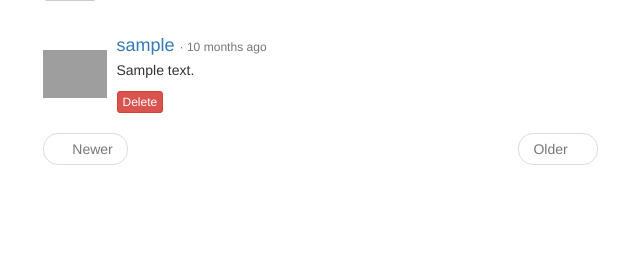
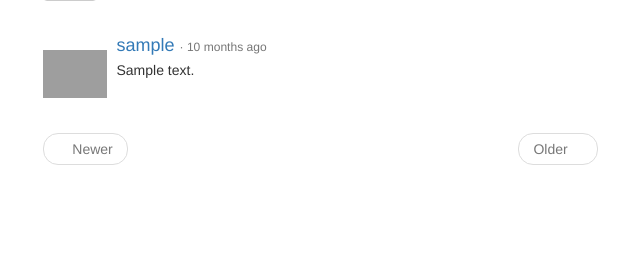
Before and after one commit to symsmith/microblog, a Flask app: page / in a window 1280 px wide. Shown: the part 307-572 px from the top of the page, without its empty margins (320-960 px from the left). Run offline with Flask 2, Linux system fonts and the light colour scheme; a user stored in the database is signed in; tables that the repository leaves empty hold one stand-in row (values such as "Sample post"); some libraries are stand-ins or nearby versions; some web fonts are replaced; grey boxes are pictures that could not be loaded.

Commit message:
Post delete button displayed on post hover

```diff
--- a/app/templates/_post.html
+++ b/app/templates/_post.html
@@ -1,4 +1,4 @@
-<div class="media">
+<div class="media post">
     <div class="media-left media-middle">
         <a href="{{ url_for('user', username=post.author.username) }}">
             <img style="width: 64px;" src="{{ post.author.avatar(128) }}" />
@@ -18,7 +18,7 @@
         </h4>
         <p>{{ post.body }}</p>
         {% if current_user == post.author %}
-        <button class="btn btn-danger btn-xs" data-toggle='modal' data-target='#deleteModal{{ post.id }}'>Delete</button>
+        <button class="btn btn-danger btn-xs delete-button" data-toggle='modal' data-target='#deleteModal{{ post.id }}'>Delete</button>
         <div class="modal fade" id="deleteModal{{ post.id }}" tabindex="-1" role="dialog">
             <div class="modal-dialog" role="document">
                 <div class="modal-content">
--- a/app/templates/base.html
+++ b/app/templates/base.html
@@ -62,6 +62,13 @@
     <style >
         body {
             padding-top: 90px;
+        }
+        .delete-button {
+            opacity: 0;
+            transition: opacity .1s;
+        }
+        .post:hover .delete-button {
+            opacity: 1;
         }
     </style>
 {% endblock styles %}
```
